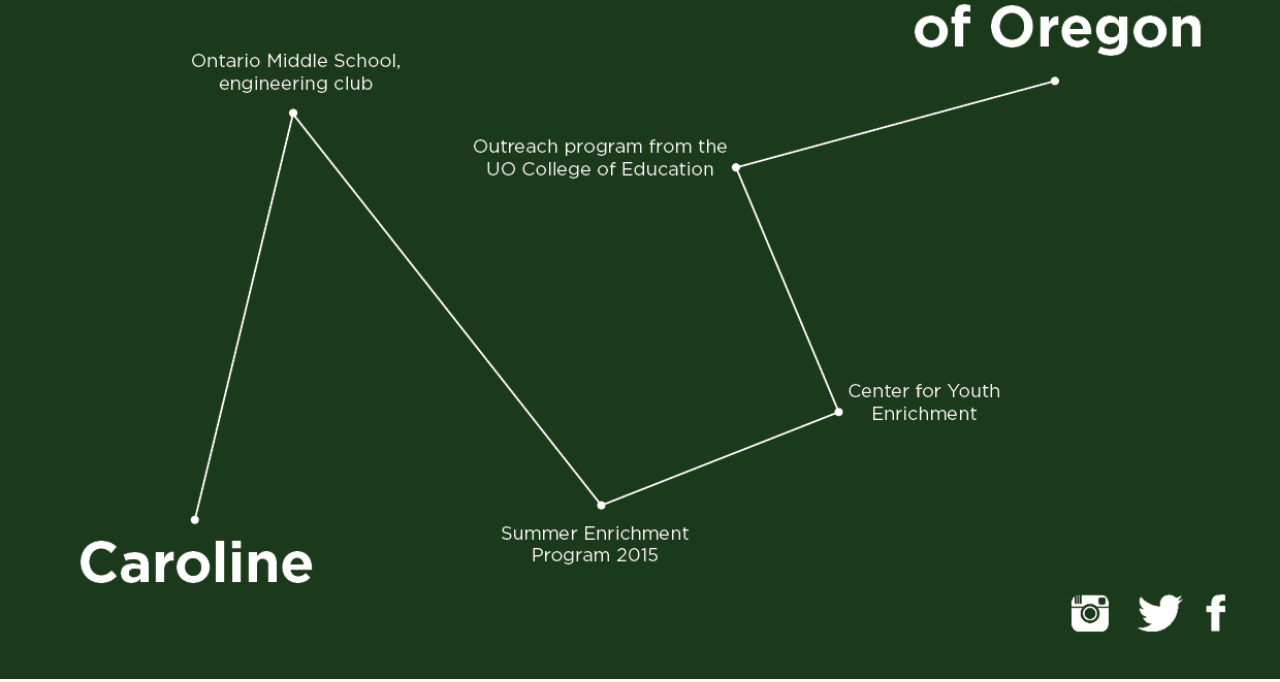
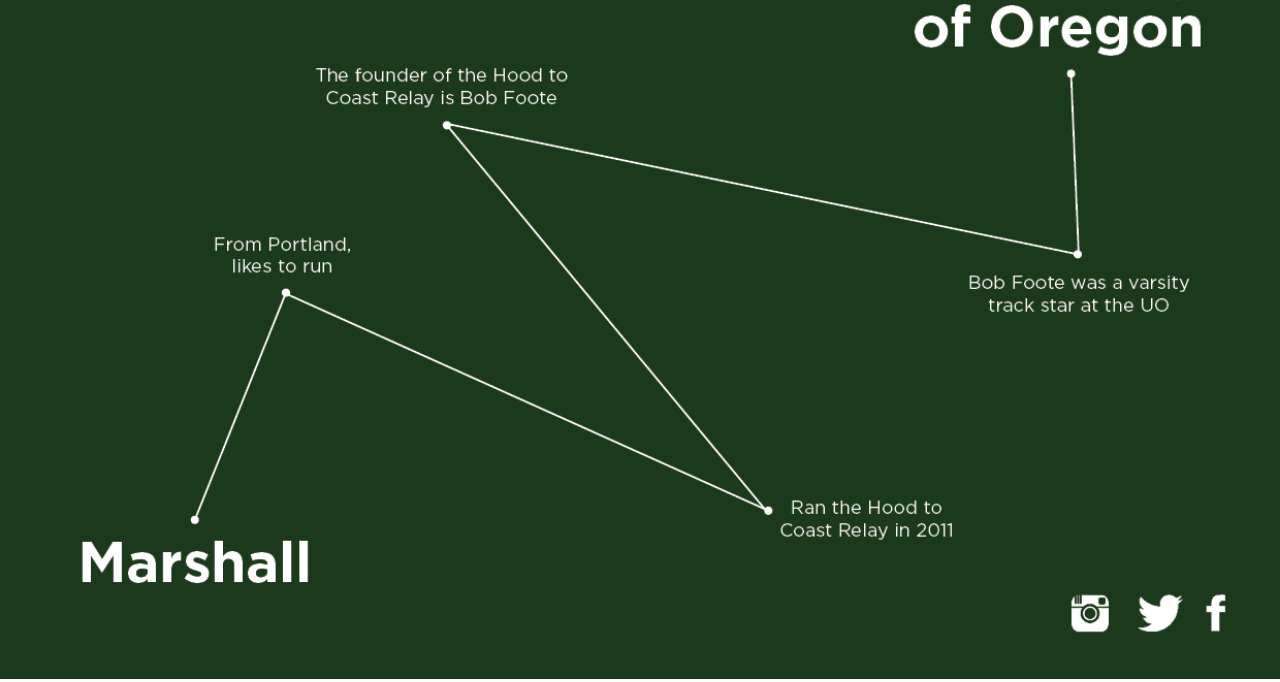
Before and after one commit to sierramorgann/kindred, a plain HTML site: page output.html in a window 1280 px wide. Shown: the part 130-812 px from the top of the page. Drawn offline with Linux system fonts and the light colour scheme.

Commit message:
added marshall

```diff
--- a/output.html
+++ b/output.html
@@ -10,6 +10,6 @@
 </head>
 <body>
 <a href="http://sierrammorgan.com/kindred/"><img src="img/kindredlogo.png" id="logo"></a>
-<img src="img/carolinewebmap.png" width="100%" height="150%">
+<img src="img/marshallwebmap.png" width="100%" height="150%">
 </body>
 </html>
```
Also changed, not shown: index.html (+2 -2 lines), img/marshallwebmap.png (added).
